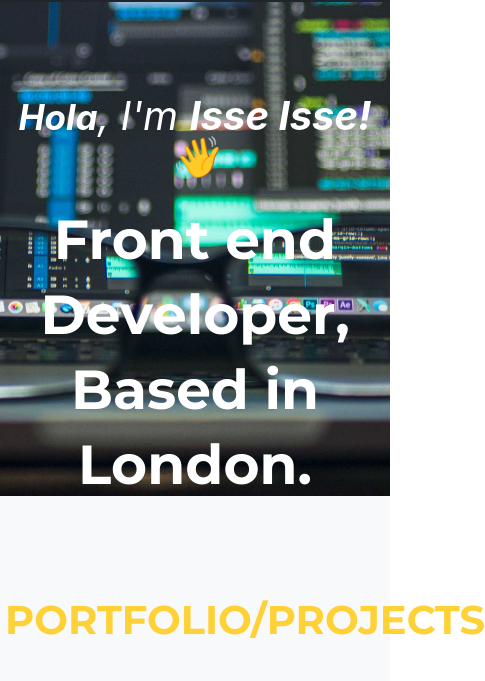
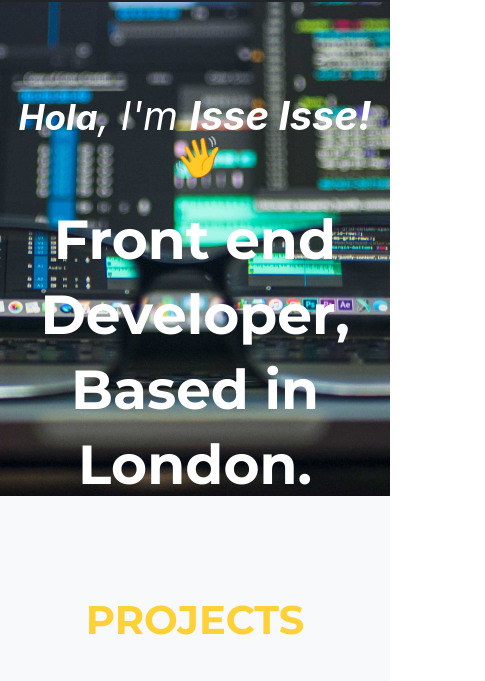
Before and after one commit to isse94/isse-portfolio, a plain HTML site: page dist/index.html in a window 390 px wide. Shown: the part 84-765 px from the top of the page, 485 px wide, since content can reach past the window. Drawn offline with Linux system fonts and the light colour scheme; a web font is replaced by a local one.

Commit message:
Mobile width view changed

```diff
--- a/dist/index.html
+++ b/dist/index.html
@@ -81,7 +81,7 @@
     <div class="container">
       <div class="row">
         <div class="col-lg-12 text-center">
-          <h2 class="section-heading text-uppercase" style="color:  #fed136;">Portfolio/Projects</h2>
+          <h2 class="section-heading text-uppercase" style="color:  #fed136;">Projects</h2>
           <br>
         </div>
       </div>
```
